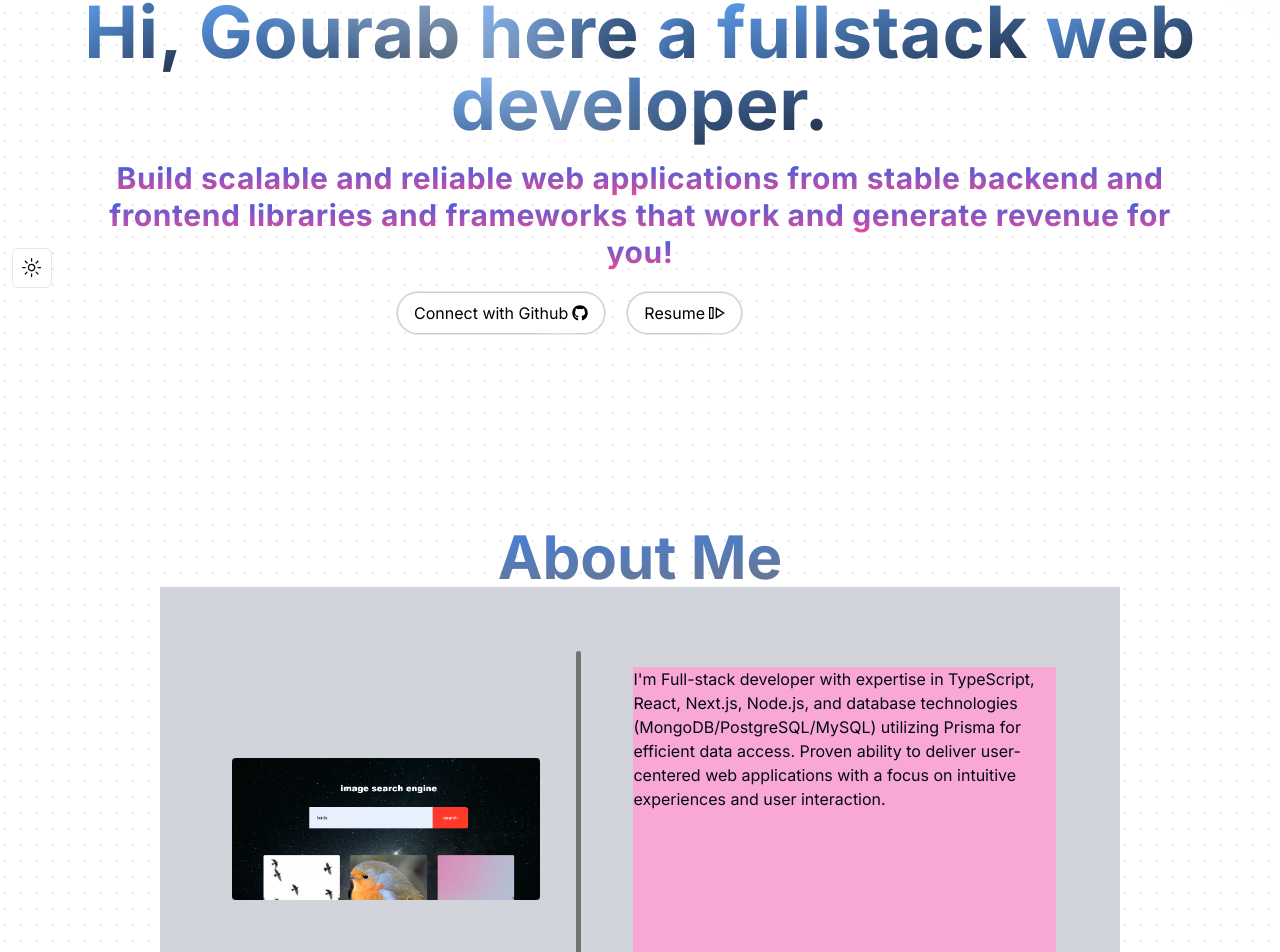
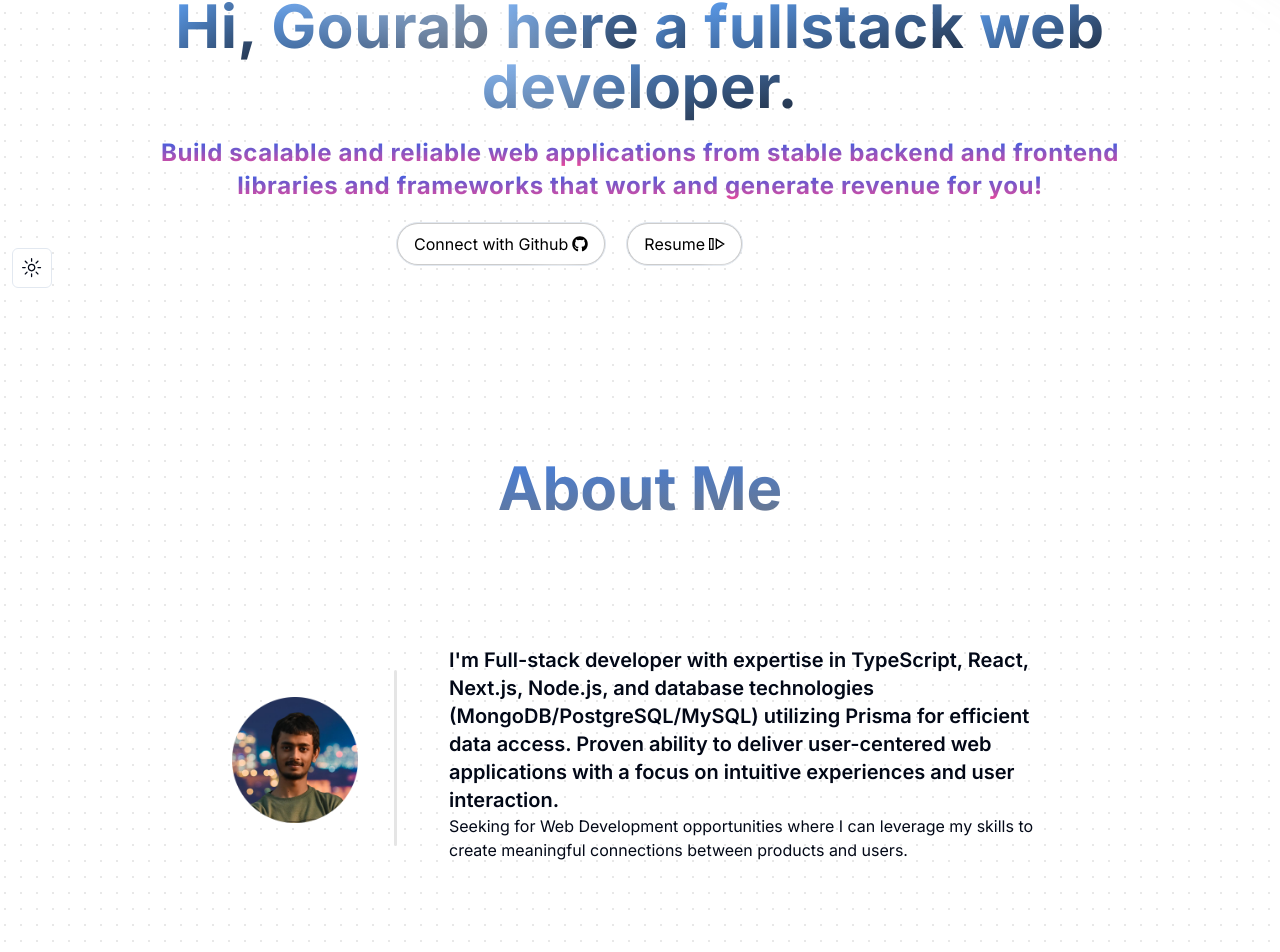
Before and after one commit to gourab8389/my-folio, a Next.js app: page / in a window 1280 px wide. Shown: the part 232-1184 px from the top of the page. Built offline with nearby package versions, Linux system fonts and the light colour scheme.

Commit message:
style changes hero & about

```diff
--- a/app/components/AboutMe.tsx
+++ b/app/components/AboutMe.tsx
@@ -3,18 +3,19 @@ import React from 'react';
 
 const AboutMe = () => {
     return (
-        <div className="max-w-5xl mx-auto px-8" id="about">
+        <div className="max-w-5xl mx-1 px-8 " id="about">
             <p className="text-3xl lg:text-6xl font-bold text-center relative z-20 bg-clip-text text-transparent bg-gradient-to-br from-blue-500 dark:from-blue-300 to-neutral-500 dark:to-slate-600">
                 About Me
             </p>
 
-            <div className="flex flex-col lg:flex-row bg-gray-300 w-[25rem] lg:w-[60rem] p-4 lg:p-16 h-[40rem] lg:h-[30rem] items-center justify-center gap-5">
-                <div className="flex mt-1 bg-blue-300 lg:ml-2">
-                    <Image src={'/search-engine.png'} alt={'me'} height={800} width={700} className='rounded'/>
+            <div className="flex flex-col lg:flex-row w-[25rem] lg:w-[60rem] p-4 lg:p-16 h-[40rem] lg:h-[30rem] items-center justify-center gap-5">
+                <div className="flex mt-1 lg:ml-2 rounded-lg">
+                    <Image src={'/profileImg.png'} alt={'me'} height={200} width={200} className='rounded'/>
                 </div>
-                <div className="flex items-center justify-center w-full lg:w-3 h-1 lg:h-full dark:bg-neutral-950 bg-neutral-500 rounded-lg lg:ml-[1rem]"></div>
-                <div className="mt-[1rem] lg:mt-0 text-center lg:text-left lg:w-[60rem] bg-pink-300 lg:ml-[2rem] h-80 ">
-                <p>I'm Full-stack developer with expertise in TypeScript, React, Next.js, Node.js, and database technologies (MongoDB/PostgreSQL/MySQL) utilizing Prisma for efficient data access. Proven ability to deliver user-centered web applications with a focus on intuitive experiences and user interaction.</p>
+                <div className="flex items-center justify-center w-full lg:w-1 h-1 lg:h-1/2 dark:bg-neutral-950 bg-neutral-200 rounded-lg lg:ml-[1rem]"></div>
+                <div className="mt-[1rem] lg:mt-0 text-center lg:text-left lg:w-[60rem] lg:ml-[2rem] h-80 ">
+                <p className='font-semibold lg:text-xl dark:text-white lg:mt-[3rem]'>I'm Full-stack developer with expertise in TypeScript, React, Next.js, Node.js, and database technologies (MongoDB/PostgreSQL/MySQL) utilizing Prisma for efficient data access. Proven ability to deliver user-centered web applications with a focus on intuitive experiences and user interaction.</p>
+                <p>Seeking for Web Development opportunities where I can leverage my skills to create meaningful connections between products and users.</p>
                 </div>
             </div>
         </div>
--- a/app/components/Hero.tsx
+++ b/app/components/Hero.tsx
@@ -6,24 +6,6 @@ import { FaGithub } from 'react-icons/fa'
 import { GrResume } from "react-icons/gr";
 
 const Hero = () => {
-  const words = [
-    {
-      text: "Build scalable and reliable web",
-    },
-    {
-      text: "applications from stable backend",
-    },
-    {
-      text: "and frontend libraries and",
-    },
-    {
-      text: "frameworks that work and",
-    },
-    {
-      text: "generate revenue for you!",
-      className: "text-blue-500 dark:text-blue-500",
-    },
-  ];
   return (
     <div id='#hero' className='py-48 px-7'>
       <div className="text-4xl sm:text-7xl font-bold relative text-center">
--- a/components/text-generate-effect.tsx
+++ b/components/text-generate-effect.tsx
@@ -35,7 +35,7 @@ export const TextGenerateEffect = ({
           return (
             <motion.span
               key={word + idx}
-              className="text-4xl sm:text-7xl font-bold bg-clip-text text-transparent bg-gradient-to-br from-blue-400 dark:from-blue-300 to-slate-800 dark:to-neutral-300"
+              className="text-4xl sm:text-6xl font-bold bg-clip-text text-transparent bg-gradient-to-br from-blue-400 dark:from-blue-300 to-slate-800 dark:to-neutral-300"
               initial={{ opacity: 0 }} // Set initial opacity to 0
             >
               {word}{" "}
@@ -147,7 +147,7 @@ export const HeroText = ({
           return (
             <motion.span
               key={word + idx}
-              className="text-xl sm:text-2xl md:text-3xl relative z-20 bg-clip-text text-transparent bg-gradient-to-b from-blue-600 dark:from-blue-400 to-pink-500 dark:to-pink-300 text-center"
+              className="text-xl sm:text-1xl md:text-2xl relative z-20 bg-clip-text text-transparent bg-gradient-to-b from-blue-600 dark:from-blue-400 to-pink-500 dark:to-pink-300 text-center"
               initial={{ opacity: 0 }} // Set initial opacity to 0
             >
               {word}{" "}
```
Also changed, not shown: public/profileImg.png (renamed from public/profile-pic (7).png).
